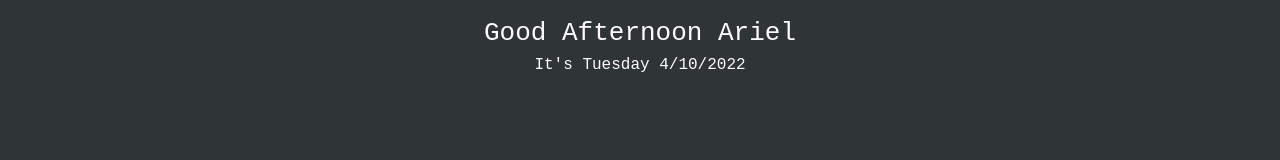
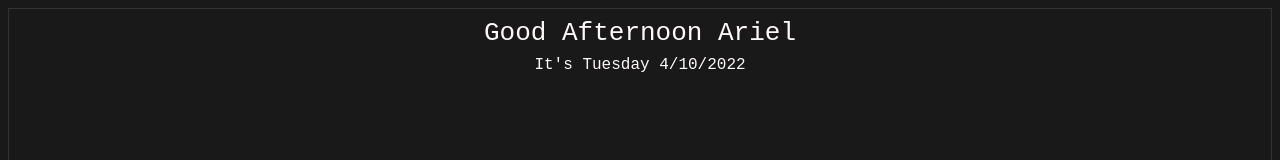
Before and after one commit to Arielasaf/NWidget, a plain HTML site: page index.html in a window 1280 px wide. Shown: the top 160 px of the page. Drawn offline with Linux system fonts and the light colour scheme.

Commit message:
Update index.html

```diff
--- a/index.html
+++ b/index.html
@@ -18,7 +18,7 @@
     font-size:large;
 }
 body{
-    background-color: #2F3437;
+    background-color: #191919;
 }
     </style>
 </head>
```
